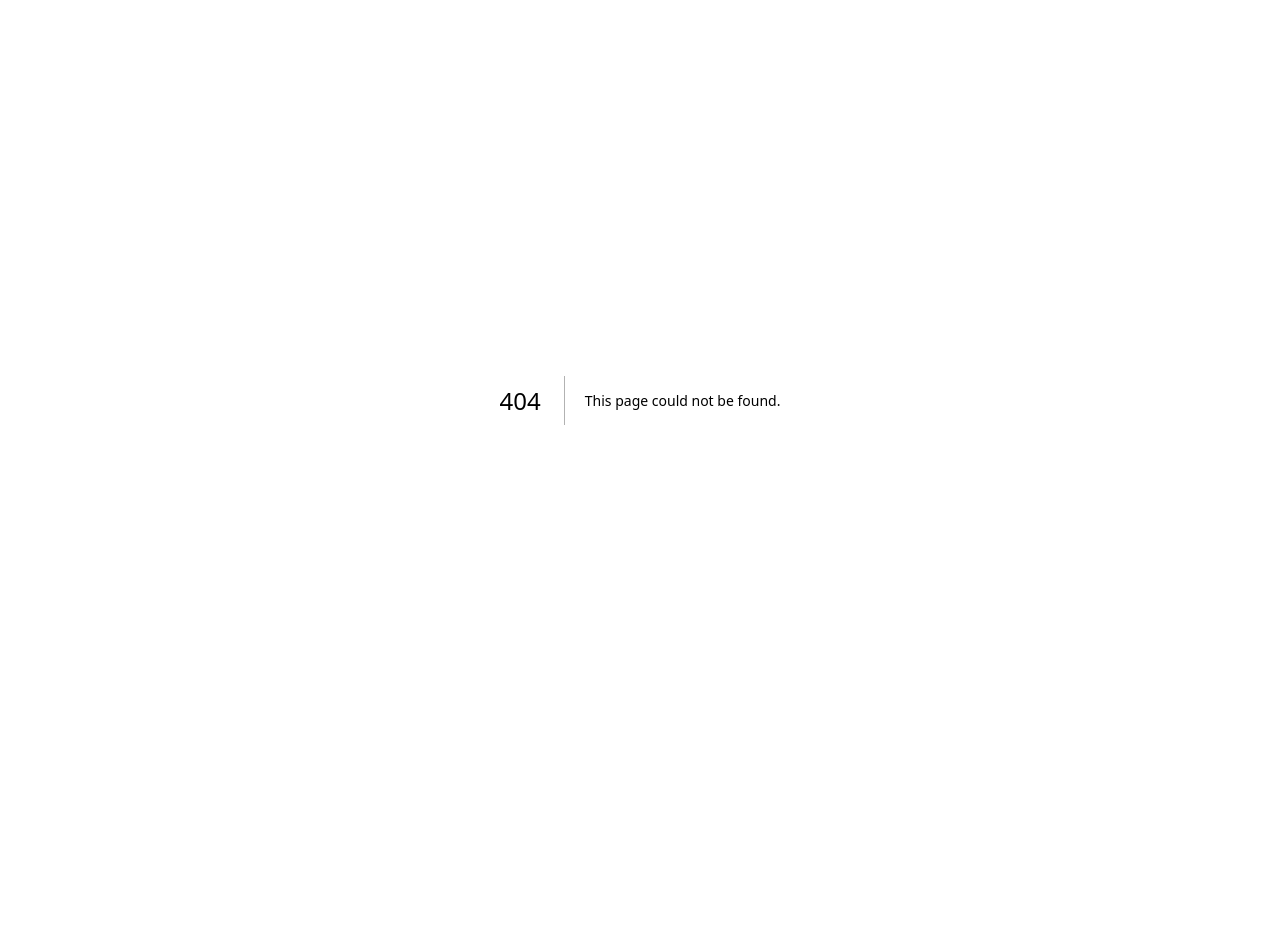
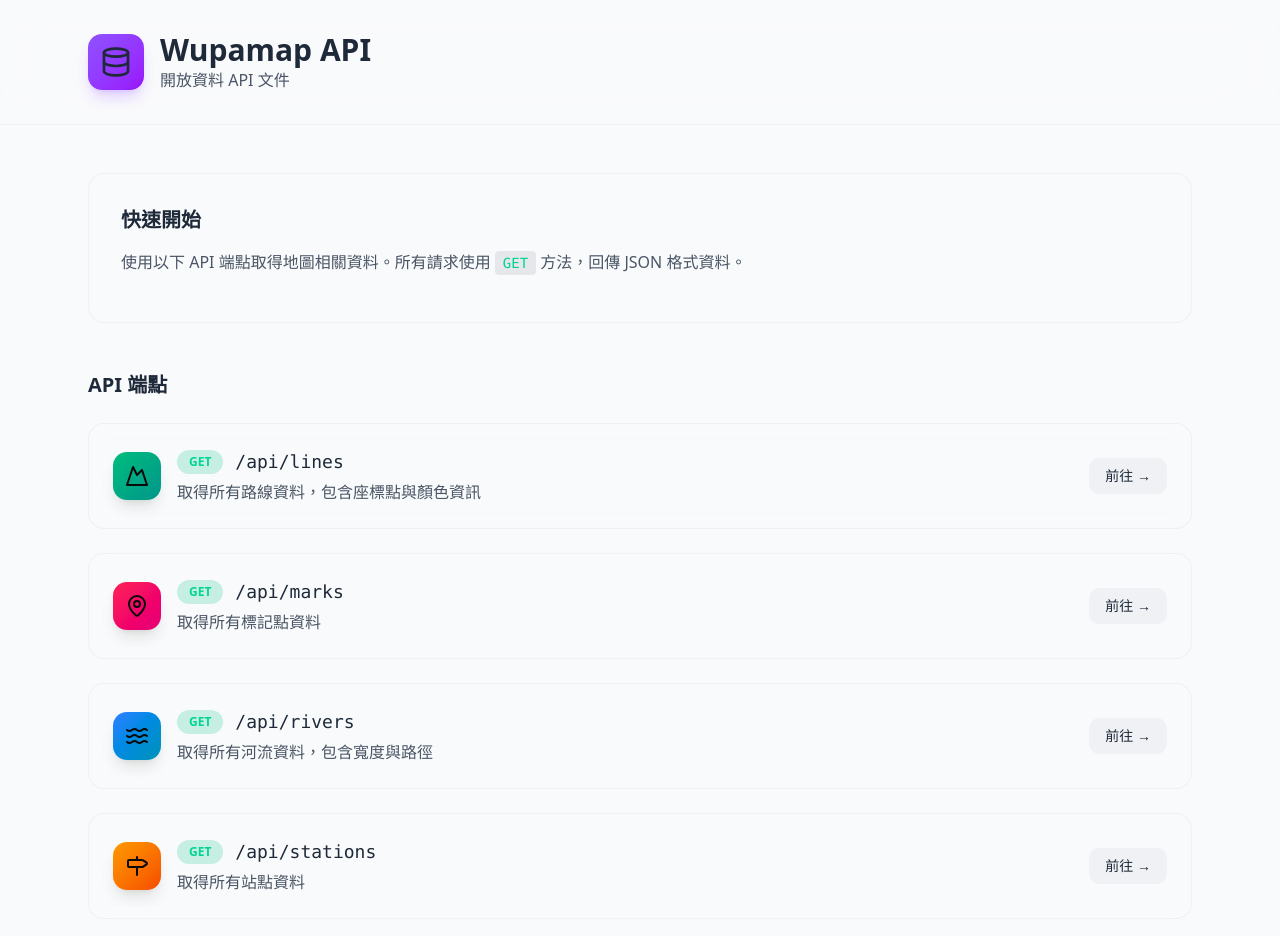
Before and after one commit to yd-tw/wupamap, a Next.js app: page /docs in a window 1280 px wide. Before the commit this address had no page. Shown: the top 936 px of the page. Before the commit the page ends 800 px from the top, so only its background shows below. Built offline with nearby package versions, Linux system fonts and the light colour scheme.

Commit message:
feat: add api route

```diff
--- /dev/null
+++ b/src/app/api/lines/route.ts
@@ -0,0 +1,19 @@
+import { NextResponse } from "next/server";
+import { collection, getDocs } from "firebase/firestore";
+import db from "@/lib/firebase";
+
+export async function GET() {
+  try {
+    const linesRef = collection(db, "lines");
+    const snapshot = await getDocs(linesRef);
+    const lines = snapshot.docs.map((doc) => ({
+      id: doc.id,
+      ...doc.data(),
+    }));
+
+    return NextResponse.json(lines);
+  } catch (error) {
+    console.error("Error fetching lines:", error);
+    return NextResponse.json({ error: "Failed to fetch lines" }, { status: 500 });
+  }
+}
--- /dev/null
+++ b/src/app/api/marks/route.ts
@@ -0,0 +1,19 @@
+import { NextResponse } from "next/server";
+import { collection, getDocs } from "firebase/firestore";
+import db from "@/lib/firebase";
+
+export async function GET() {
+  try {
+    const marksRef = collection(db, "marks");
+    const snapshot = await getDocs(marksRef);
+    const marks = snapshot.docs.map((doc) => ({
+      id: doc.id,
+      ...doc.data(),
+    }));
+
+    return NextResponse.json(marks);
+  } catch (error) {
+    console.error("Error fetching marks:", error);
+    return NextResponse.json({ error: "Failed to fetch marks" }, { status: 500 });
+  }
+}
--- /dev/null
+++ b/src/app/api/rivers/route.ts
@@ -0,0 +1,19 @@
+import { NextResponse } from "next/server";
+import { collection, getDocs } from "firebase/firestore";
+import db from "@/lib/firebase";
+
+export async function GET() {
+  try {
+    const riversRef = collection(db, "rivers");
+    const snapshot = await getDocs(riversRef);
+    const rivers = snapshot.docs.map((doc) => ({
+      id: doc.id,
+      ...doc.data(),
+    }));
+
+    return NextResponse.json(rivers);
+  } catch (error) {
+    console.error("Error fetching rivers:", error);
+    return NextResponse.json({ error: "Failed to fetch rivers" }, { status: 500 });
+  }
+}
--- /dev/null
+++ b/src/app/api/stations/route.ts
@@ -0,0 +1,19 @@
+import { NextResponse } from "next/server";
+import { collection, getDocs } from "firebase/firestore";
+import db from "@/lib/firebase";
+
+export async function GET() {
+  try {
+    const stationsRef = collection(db, "stations");
+    const snapshot = await getDocs(stationsRef);
+    const stations = snapshot.docs.map((doc) => ({
+      id: doc.id,
+      ...doc.data(),
+    }));
+
+    return NextResponse.json(stations);
+  } catch (error) {
+    console.error("Error fetching stations:", error);
+    return NextResponse.json({ error: "Failed to fetch stations" }, { status: 500 });
+  }
+}
--- /dev/null
+++ b/src/app/docs/page.tsx
@@ -0,0 +1,109 @@
+import { Database, MapPin, Mountain, Waves, Milestone } from "lucide-react";
+
+interface Endpoint {
+  path: string;
+  method: string;
+  description: string;
+  icon: React.ReactNode;
+  color: string;
+}
+
+const endpoints: Endpoint[] = [
+  {
+    path: "/api/lines",
+    method: "GET",
+    description: "取得所有路線資料，包含座標點與顏色資訊",
+    icon: <Mountain className="h-6 w-6" />,
+    color: "from-emerald-500 to-teal-600",
+  },
+  {
+    path: "/api/marks",
+    method: "GET",
+    description: "取得所有標記點資料",
+    icon: <MapPin className="h-6 w-6" />,
+    color: "from-rose-500 to-pink-600",
+  },
+  {
+    path: "/api/rivers",
+    method: "GET",
+    description: "取得所有河流資料，包含寬度與路徑",
+    icon: <Waves className="h-6 w-6" />,
+    color: "from-blue-500 to-cyan-600",
+  },
+  {
+    path: "/api/stations",
+    method: "GET",
+    description: "取得所有站點資料",
+    icon: <Milestone className="h-6 w-6" />,
+    color: "from-amber-500 to-orange-600",
+  },
+];
+
+export default function DocsPage() {
+  return (
+    <div className="min-h-screen bg-gray-50">
+      {/* Header */}
+      <header className="border-b border-gray-200/50 bg-gray-50/50 backdrop-blur-xl">
+        <div className="mx-auto max-w-6xl px-6 py-8">
+          <div className="flex items-center gap-4">
+            <div className="rounded-xl bg-linear-to-br from-violet-500 to-purple-600 p-3 shadow-lg shadow-violet-500/25">
+              <Database className="h-8 w-8 text-gray-800" />
+            </div>
+            <div>
+              <h1 className="text-3xl font-bold text-gray-800">Wupamap API</h1>
+              <p className="text-gray-600">開放資料 API 文件</p>
+            </div>
+          </div>
+        </div>
+      </header>
+
+      {/* Main Content */}
+      <main className="mx-auto max-w-6xl px-6 py-12">
+        {/* Introduction */}
+        <section className="mb-12 rounded-2xl border border-gray-200/50 bg-gray-50/30 p-8 backdrop-blur-sm">
+          <h2 className="mb-4 text-xl font-semibold text-gray-800">快速開始</h2>
+          <p className="mb-4 text-gray-600">
+            使用以下 API 端點取得地圖相關資料。所有請求使用{" "}
+            <code className="rounded bg-gray-200 px-2 py-1 text-sm text-emerald-400">GET</code> 方法，回傳 JSON
+            格式資料。
+          </p>
+        </section>
+
+        {/* Endpoints */}
+        <section>
+          <h2 className="mb-6 text-xl font-semibold text-gray-800">API 端點</h2>
+          <div className="grid gap-6">
+            {endpoints.map((endpoint) => (
+              <div
+                key={endpoint.path}
+                className="group overflow-hidden rounded-2xl border border-gray-200/50 bg-gray-50/30 backdrop-blur-sm transition-all hover:border-gray-600/50 hover:bg-gray-50/50"
+              >
+                {/* Endpoint Header */}
+                <div className="flex items-center gap-4 p-6">
+                  <div className={`rounded-xl bg-linear-to-br ${endpoint.color} p-3 shadow-lg`}>{endpoint.icon}</div>
+                  <div className="flex-1">
+                    <div className="mb-1 flex items-center gap-3">
+                      <span className="rounded-full bg-emerald-500/20 px-3 py-1 text-xs font-semibold text-emerald-400">
+                        {endpoint.method}
+                      </span>
+                      <code className="text-lg font-medium text-gray-800">{endpoint.path}</code>
+                    </div>
+                    <p className="text-gray-600">{endpoint.description}</p>
+                  </div>
+                  <a
+                    href={endpoint.path}
+                    target="_blank"
+                    rel="noopener noreferrer"
+                    className="rounded-lg bg-gray-200/50 px-4 py-2 text-sm font-medium text-gray-800 transition-colors hover:bg-gray-200 hover:text-gray-800"
+                  >
+                    前往 →
+                  </a>
+                </div>
+              </div>
+            ))}
+          </div>
+        </section>
+      </main>
+    </div>
+  );
+}
--- a/src/app/layout.tsx
+++ b/src/app/layout.tsx
@@ -16,7 +16,7 @@ const geistMono = Geist_Mono({
 
 export const metadata: Metadata = {
   title: "嗚帕村",
-  description: "嗚帕捷運公司線上路網圖",
+  description: "嗚帕村線上路網圖",
 };
 
 export default function RootLayout({
--- a/src/app/page.tsx
+++ b/src/app/page.tsx
@@ -43,9 +43,14 @@ export default function Page() {
             定位
           </button>
         </div>
-        <Link href="/edit">
-          <span className="text-blue-500 hover:underline">編輯地圖</span>
-        </Link>
+        <div className="flex items-center space-x-2">
+          <Link href="/edit">
+            <span className="text-blue-500 hover:underline">編輯地圖</span>
+          </Link>
+          <Link href="/docs">
+            <span className="text-blue-500 hover:underline">API 文件</span>
+          </Link>
+        </div>
       </div>
 
       {/* 地圖區塊 */}
```
